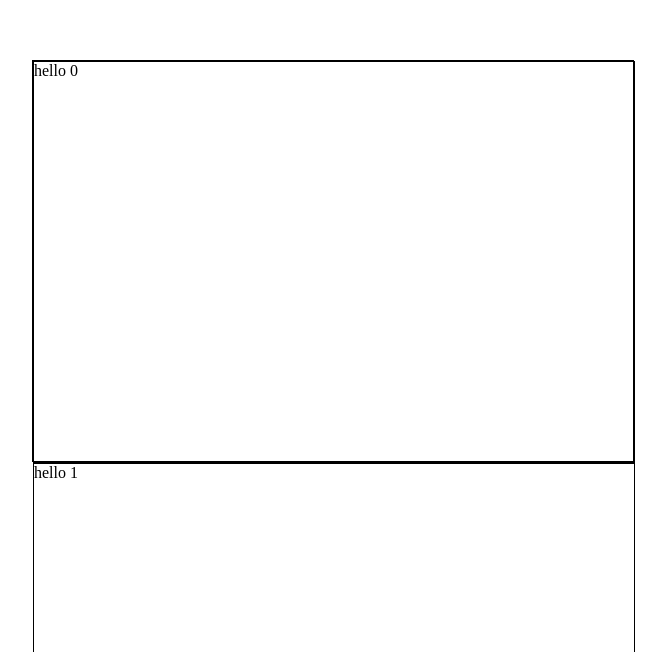
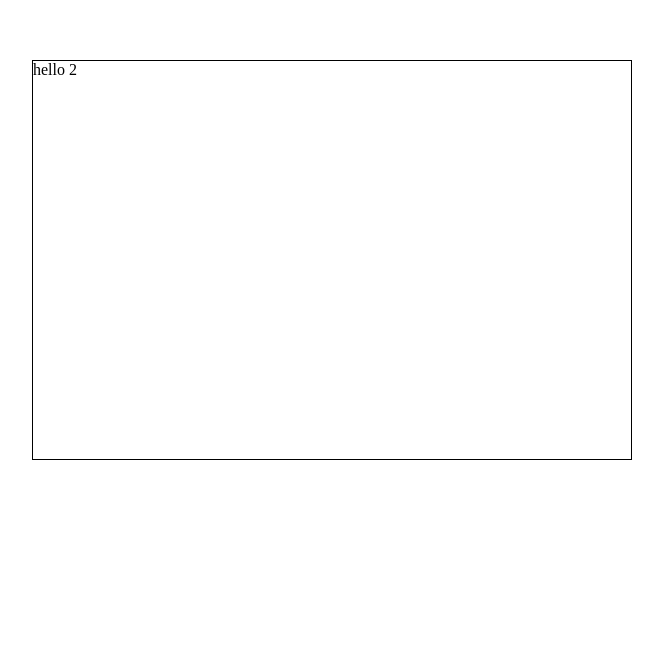
Before and after one commit to Ksena19/Slider_project, a plain HTML site: page simple/index.html in a window 1280 px wide. Shown: the part 148-800 px from the top of the page, without its empty margins (308-974 px from the left). Drawn offline with Linux system fonts and the light colour scheme.

Commit message:
add new script

```diff
--- a/simple/index.html
+++ b/simple/index.html
@@ -6,29 +6,48 @@
 </head>
 <body>
 
-	<div class="box"></div>
+	<div class="box">
+		<div></div>
+	</div>
 
 
 	<style>
 
 		div{
 			width: 600px;
+			box-sizing: border-box;
 			height: 400px;
 			border: 1px solid;
 			float: left;
+			transition: 1s;
 		}
 
 		.box{
-			margin: calc(50vh - 200px) calc(50% - 300px)
-			/*overflow: hidden;*/
+			margin: calc(50vh - 200px) calc(50% - 300px);
+			overflow: hidden;
+			border: 0;
+		}
+
+		.box>div{
+			display: inline-block;
+			border: 0;
+			top: 0;
+			position: relative;
+			transition: 1s;
 		}
 
 	</style>
 	<script>
-		for(var i=0; i<100; i+=1){
-			document.querySelector('.box').innerHTML+= `<div>hello ${i}</div>`;
-		}
-
+	var container = document.querySelector('.box>div');
+	var containerHeigh = 0;
+		for(var i=0; i<500; i+=1){
+			container.innerHTML+= `<div>hello ${i}</div>`;
+		};
+		var timer = setInterval(function () {
+			containerHeigh-=400;
+			console.log(containerHeigh);
+			container.style.top = `${containerHeigh}px`;
+		}, 2000);
 	</script>
 </body>
 </html>
```
